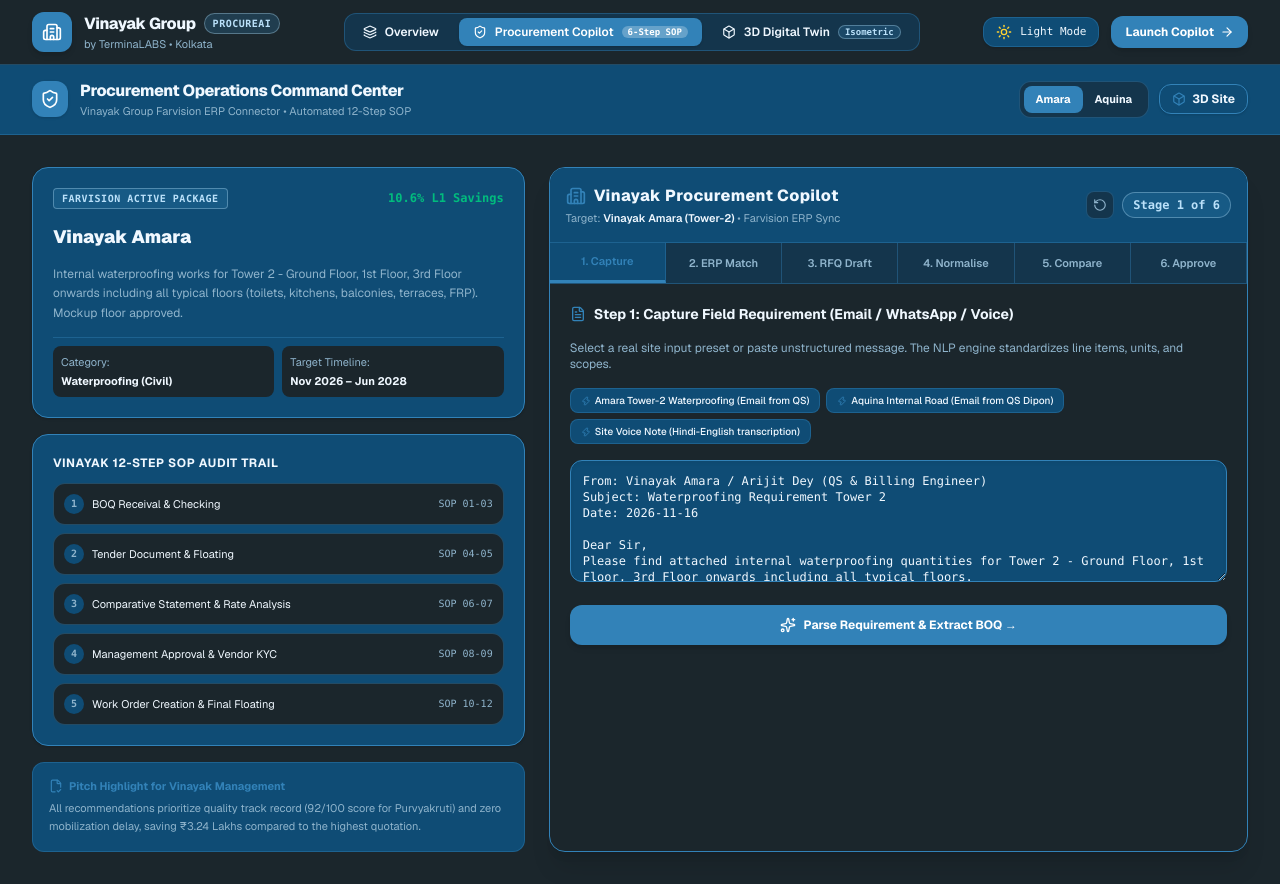
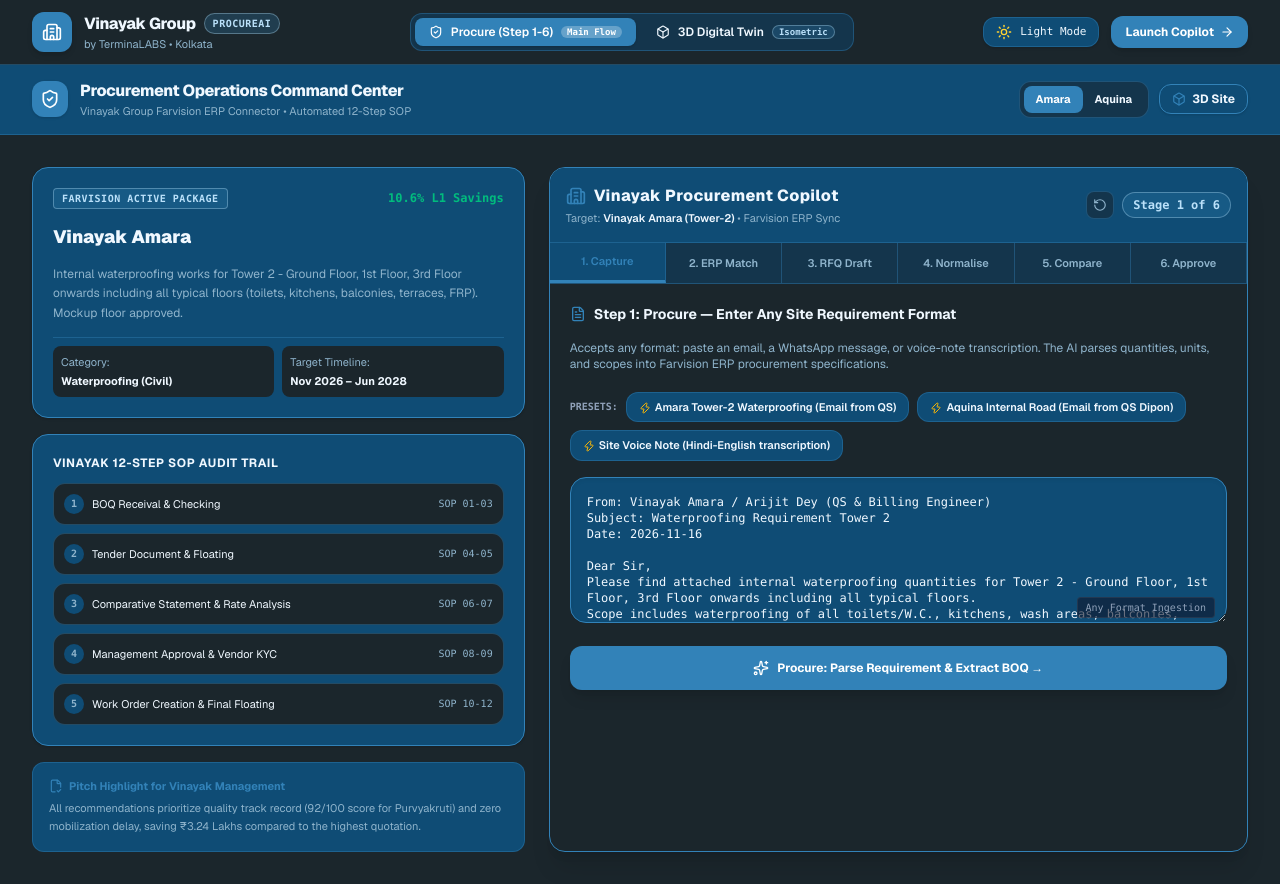
Before and after one commit to Hello-Mirage/CAICHackathon211126, a Next.js app in the folder procurement-ai/: page /dashboard in a window 1280 px wide. Built offline with nearby package versions, Linux system fonts and the light colour scheme.

Commit message:
feat(procure): streamline navbar to direct Procure tab and enhance Step 1 any-format ingestion

```diff
--- a/procurement-ai/src/components/dashboard/ProcurementDashboard.tsx
+++ b/procurement-ai/src/components/dashboard/ProcurementDashboard.tsx
@@ -374,49 +374,56 @@ export default function ProcurementDashboard() {
             <div className="flex items-center justify-between">
               <h3 className="text-sm font-bold flex items-center gap-2" style={{ color: "var(--text-primary)" }}>
                 <FileText className="w-4 h-4" style={{ color: "var(--primary-accent)" }} />
-                Step 1: Capture Field Requirement (Email / WhatsApp / Voice)
+                Step 1: Procure — Enter Any Site Requirement Format
               </h3>
             </div>
 
             <p className="text-xs" style={{ color: "var(--text-muted)" }}>
-              Select a real site input preset or paste unstructured message. The NLP engine standardizes line items, units, and scopes.
+              Accepts any format: paste an email, a WhatsApp message, or voice-note transcription. The AI parses quantities, units, and scopes into Farvision ERP procurement specifications.
             </p>
 
-            {/* Presets Chips */}
-            <div className="flex flex-wrap gap-1.5">
+            {/* Quick Modality Filter Chips */}
+            <div className="flex flex-wrap items-center gap-2 pt-1">
+              <span className="text-[10px] font-mono text-slate-400 font-bold uppercase">Presets:</span>
               {presets.map((p, i) => (
                 <button
                   key={i}
                   onClick={() => setRawInputText(p.text)}
-                  className="text-[10px] px-2.5 py-1 rounded-lg border font-medium transition-all hover:scale-[1.02]"
+                  className="text-[11px] px-3 py-1.5 rounded-xl border font-semibold transition-all hover:scale-105"
                   style={{
                     backgroundColor: "var(--bg-card)",
                     borderColor: "var(--border-muted)",
                     color: "var(--text-primary)",
                   }}
                 >
-                  <Zap className="w-2.5 h-2.5 inline mr-1" style={{ color: "var(--primary-accent)" }} />
+                  <Zap className="w-3 h-3 inline mr-1 text-amber-400" />
                   {p.label}
                 </button>
               ))}
             </div>
 
+            <div className="relative">
               <textarea
                 value={rawInputText}
                 onChange={(e) => setRawInputText(e.target.value)}
-              rows={6}
-              className="w-full rounded-xl p-3 text-xs font-mono border focus:outline-none focus:ring-2 shadow-inner"
+                rows={7}
+                placeholder="Paste any requirement format here (WhatsApp text, site email, transcription, or quick notes)..."
+                className="w-full rounded-2xl p-4 text-xs font-mono border focus:outline-none focus:ring-2 shadow-inner"
                 style={{
                   backgroundColor: "var(--bg-card)",
                   borderColor: "var(--border-subtle)",
                   color: "var(--text-primary)",
                 }}
               />
+              <div className="absolute bottom-3 right-3 text-[10px] font-mono px-2 py-0.5 rounded bg-slate-900/60 border border-slate-700/60 text-slate-400">
+                Any Format Ingestion
+              </div>
+            </div>
 
             <button
               onClick={runStep1}
               disabled={isLoading}
-              className="w-full py-3 px-4 rounded-xl text-xs font-bold text-white shadow-md flex items-center justify-center gap-2 transition-all hover:opacity-90 active:scale-98 disabled:opacity-50"
+              className="w-full py-3.5 px-4 rounded-xl text-xs font-bold text-white shadow-lg flex items-center justify-center gap-2 transition-all hover:opacity-90 active:scale-98 disabled:opacity-50"
               style={{ backgroundColor: "var(--primary-accent)" }}
             >
               {isLoading ? (
@@ -424,7 +431,7 @@ export default function ProcurementDashboard() {
               ) : (
                 <>
                   <Sparkles className="w-4 h-4" />
-                  <span>Parse Requirement & Extract BOQ →</span>
+                  <span>Procure: Parse Requirement & Extract BOQ →</span>
                 </>
               )}
             </button>
--- a/procurement-ai/src/components/navigation/Navbar.tsx
+++ b/procurement-ai/src/components/navigation/Navbar.tsx
@@ -22,8 +22,7 @@ export default function Navbar() {
   }, [setTheme]);
 
   const navLinks = [
-    { href: "/", label: "Overview", icon: Layers },
-    { href: "/dashboard", label: "Procurement Copilot", icon: ShieldCheck, badge: "6-Step SOP" },
+    { href: "/dashboard", label: "Procure (Step 1-6)", icon: ShieldCheck, badge: "Main Flow" },
     { href: "/site-3d", label: "3D Digital Twin", icon: Box, badge: "Isometric" },
   ];
 
```
Lines whose indentation alone changed are shown as unchanged.
